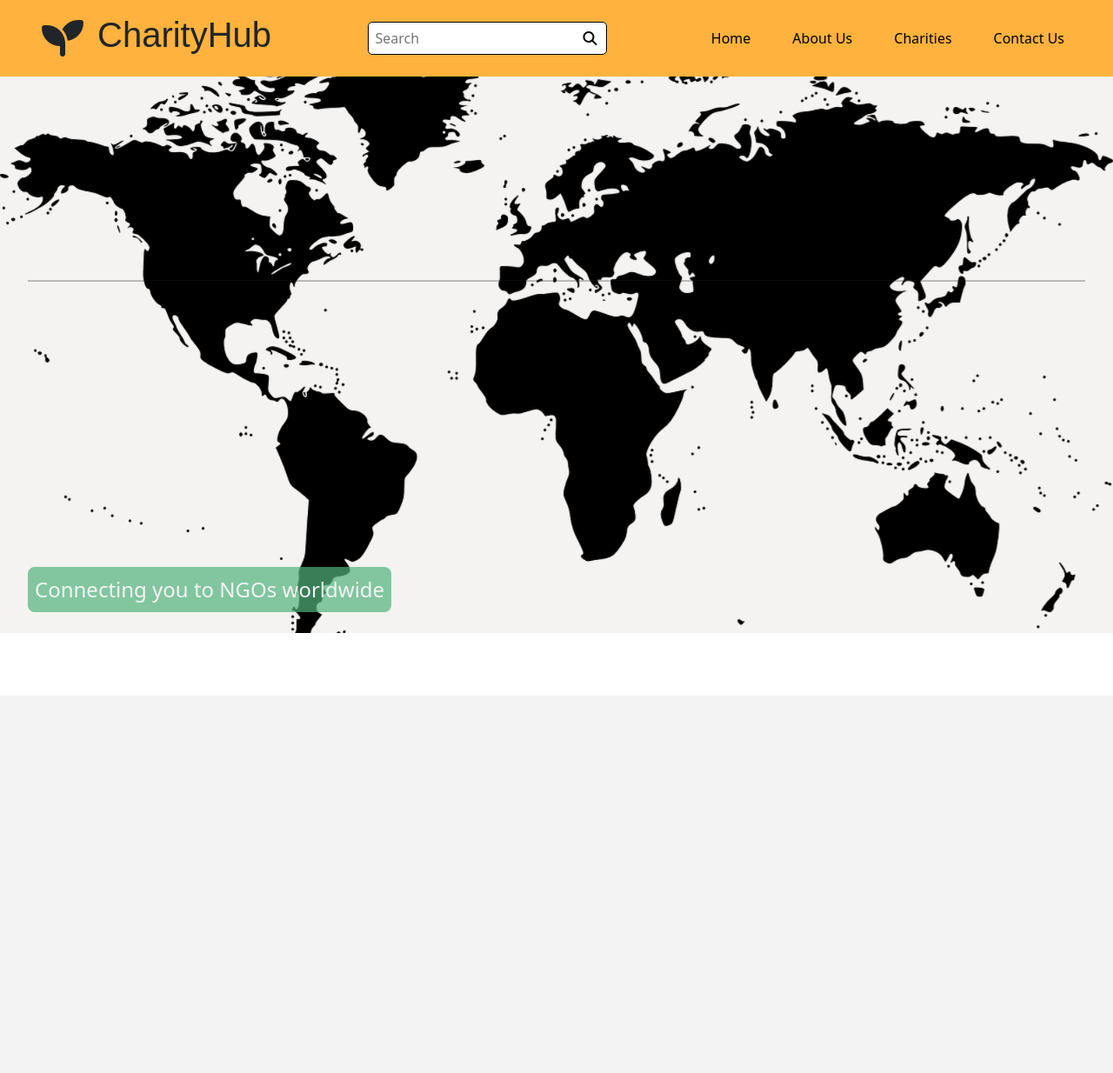
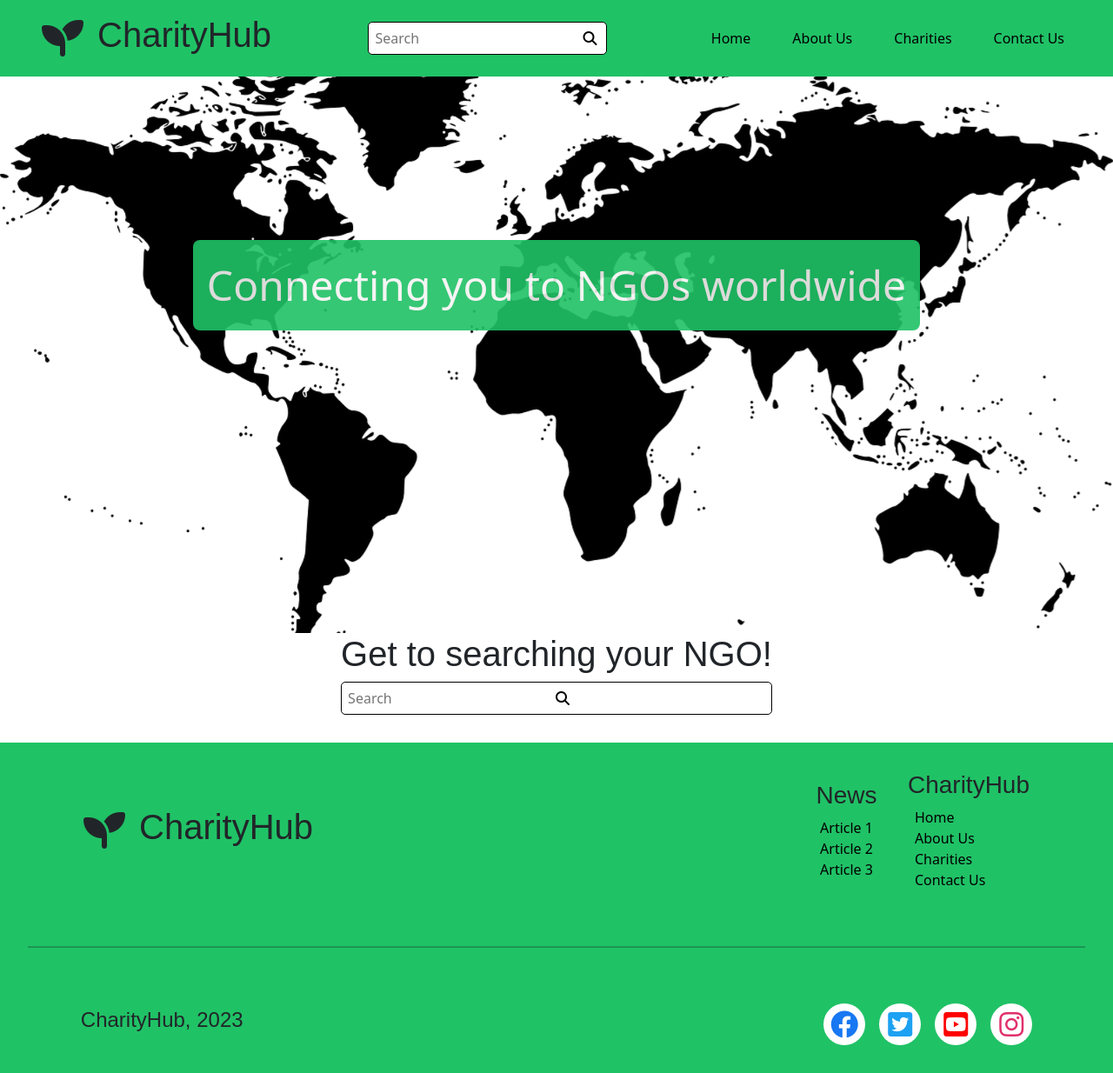
Before and after one commit to alphaClass6143/hackathon-2023-charityhub, a Flask app: page / in a window 1280 px wide. Shown: the whole page at 87% size. Before the commit the page ends 728 px from the top, so only its background shows below. Run offline with Flask 2, Linux system fonts and the light colour scheme.

Commit message:
Added header image and fixed contact-us

```diff
--- a/app/app.py
+++ b/app/app.py
@@ -26,7 +26,7 @@ def about_us():
     return render_template('about_us.html', page_title='About Us')
 
 
-@app.route('/charity')
+@app.route('/charities')
 def charities():
     '''
     Renders charities page, reads the data from charities.json
--- a/app/assets/css/index.css
+++ b/app/assets/css/index.css
@@ -1,22 +1,32 @@
-#map-feature p{
-    position: absolute;
-    bottom: 5rem;
+
+
+#home-header {
+    position: relative;
+    overflow: hidden;
+    display:flex;
+    justify-content: center;
+    align-items: center;
+    width:100vw;
+    height:80vh;
+}
+
+#home-header-text {
     color: #F4F3F2;
-    z-index: 1;
-    background-color: rgba(82,180,125,0.7);
-    left: 2rem;
-    font-size: 1.5rem;
-    padding:0.5rem;
+    background-color: var(--primary-color);
+    opacity: 0.9;
+    font-size:clamp(1.5rem, 4vw, 3rem);
+    padding:1rem;
+    margin-bottom:10rem;
     border-radius: 0.5rem;
 }
 
-#worldmap {
+#home-header-background {
     position: absolute;
-    object-fit: cover;
-    width:100%;
-    height:40rem;
-    background-color: #F4F3F2;
+    top: 0;
+    left: 50%;
+    transform: translateX(-50%);
+    height: 100%;
+    width: 100%;
+    background: url("../images/world-map-black.webp") no-repeat center center fixed;
+    background-size: cover;
 }
-#map-feature {
-    background-color: #F4F3F2;
-}
--- a/app/assets/css/styles.css
+++ b/app/assets/css/styles.css
@@ -4,31 +4,24 @@
 
 
 :root {
-    --primary-color: #FFB23D;
+    --primary-color: #20c266;
+    --primary-text-color: black;
 }
 
 body {
     font-family: 'Open Sans', sans-serif;
-    color: #000;
+    color: var(--primary-text-color);
 }
 
 h1, h2, h3, h4, h5, h6{
     font-family: 'Playfair Display', sans-serif;
     text-align: center;
-    color:#000;
+    color:var(--primary-text-color);
 }
-
-
-#submit-button {
-    border: 0.125rem solid #F4F3F2;
-    background-color: #FFB23D;
-    color: #F4F3F2;
-}
-
 
 .main {
     display: flex;
     flex-direction: column;
     align-items: center;
-
+    margin-bottom: 2rem;
 }
--- a/app/templates/base.html
+++ b/app/templates/base.html
@@ -18,7 +18,11 @@
     <link href="https://cdn.jsdelivr.net/npm/bootstrap@5.3.0-alpha1/dist/css/bootstrap.min.css" rel="stylesheet" integrity="sha384-GLhlTQ8iRABdZLl6O3oVMWSktQOp6b7In1Zl3/Jr59b6EGGoI1aFkw7cmDA6j6gD" crossorigin="anonymous">
     {% endblock %}
 
-    <title>Document</title>
+    {% if page_title %}
+        <title>{{ page_title }} | CharityHub</title>
+    {% else %}
+        <title>CharityHub</title>
+    {% endif %}
 </head>
 
 <body>
@@ -38,7 +42,7 @@
         <nav class="nav">
             <a href="{{ url_for('index') }}" aria-label="Opens home page">Home</a>
             <a href="{{ url_for('about_us') }}" aria-label="Opens about us page">About Us</a>
-            <a href="" aria-label="Opens list of all charities">Charities</a>
+            <a href="{{ url_for('charities') }}" aria-label="Opens list of all charities">Charities</a>
             <a href="{{ url_for('contact_us') }}" aria-label="Opens contact us page ">Contact Us</a>
         </nav>
     </header>
--- a/app/templates/index.html
+++ b/app/templates/index.html
@@ -7,15 +7,19 @@
 
 
 {% block content %}
+<main class="main">
+  <section id="home-header">
+    <div id="home-header-background"></div>
+    <p id="home-header-text">Connecting you to NGOs worldwide</p>
+  </section>
+  <section>
+    <h1>Get to searching your NGO!</h1>
 
-<section id="map-feature">
-    <p>Connecting you to NGOs worldwide</p>
-    <img id="worldmap" src="{{ url_for('static', filename='images/world-map-black.webp') }}" alt="world map">
-
-
-
-</section>
-
-
+    <form method="GET" action="{{ url_for('search') }}" class="search-input-group">
+      <input type="search" class="" placeholder="Search" id="query" name="query" aria-label="Search box" required>
+      <button type="submit" class="search-submit-btn" aria-label="Search button"><i class="fa-solid fa-magnifying-glass"></i></button>
+  </form>
+  </section>
+</main>
 
 {% endblock %}
--- a/app/templates/news/article_1.html
+++ b/app/templates/news/article_1.html
@@ -2,7 +2,7 @@
 
 {% block styles %}
   {{ super() }}
-  <link rel="stylesheet" href="{{ url_for('static', filename='css/article-1.css') }}">
+  <link rel="stylesheet" href="{{ url_for('static', filename='css/article.css') }}">
 {% endblock %}
 
 {% block content %}
--- a/app/templates/news/article_2.html
+++ b/app/templates/news/article_2.html
@@ -2,7 +2,7 @@
 
 {% block styles %}
   {{ super() }}
-  <link rel="stylesheet" href="{{ url_for('static', filename='css/article-2.css') }}">
+  <link rel="stylesheet" href="{{ url_for('static', filename='css/article.css') }}">
 {% endblock %}
 
 
--- a/app/templates/news/article_3.html
+++ b/app/templates/news/article_3.html
@@ -2,7 +2,7 @@
 
 {% block styles %}
   {{ super() }}
-  <link rel="stylesheet" href="{{ url_for('static', filename='css/article-2.css') }}">
+  <link rel="stylesheet" href="{{ url_for('static', filename='css/article.css') }}">
 {% endblock %}
 
 
```
Also changed, not shown: app/assets/css/contact-us.css (+16 -31 lines), app/templates/contact_us.html (+9 -15 lines), app/assets/css/article.css (added), app/assets/css/news/article-1.css (deleted), app/assets/css/news/article-2.css (deleted), app/assets/css/news/article-3.css (deleted).
